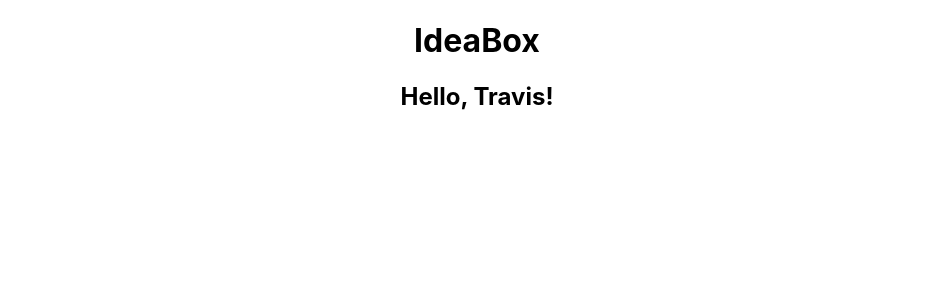
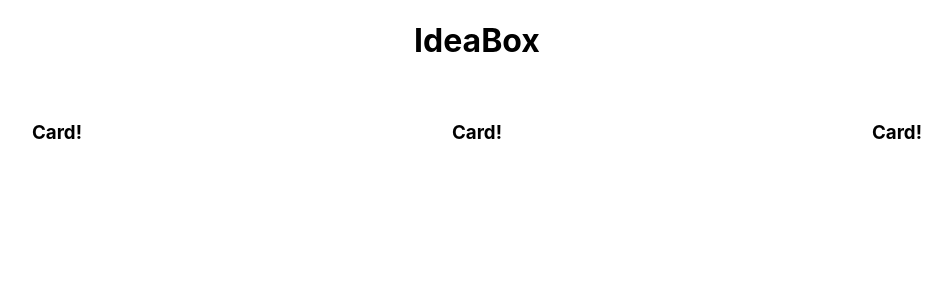
Before and after one commit to aburg15/ideabox, a React (Create React App) app: page / in a window 1280 px wide. Shown: the top 300 px of the page, without its empty margins (163-1115 px from the left). Built offline with nearby package versions, Linux system fonts and the light colour scheme.

Commit message:
Add basic card styling

```diff
--- a/src/Card.js
+++ b/src/Card.js
@@ -0,0 +1,11 @@
+import React from 'react';
+import './Card.css'
+
+
+const Card = () => {
+  return (
+    <h3>Card!</h3>
+  )
+}
+
+export default Card
--- a/src/Ideas.css
+++ b/src/Ideas.css
@@ -0,0 +1,6 @@
+.ideas-container {
+  padding: 20px;
+  display: grid;
+  grid-template-columns: repeat(3, 1fr);
+  grid-gap: 20px;
+}
--- a/src/Ideas.js
+++ b/src/Ideas.js
@@ -1,10 +1,16 @@
 import React from 'react';
+import Card from './Card'
 import './Ideas.css';
 
 const Ideas = (props) => {
   const { name } = props;
+
   return (
-    <h2>Hello, {name}!</h2>
+    <div className='ideas-container'>
+      <Card />
+      <Card />
+      <Card />
+    </div>
   )
 }
 
```
